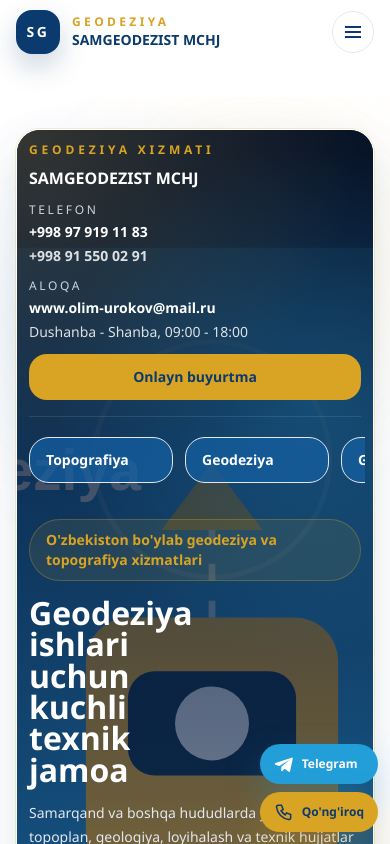
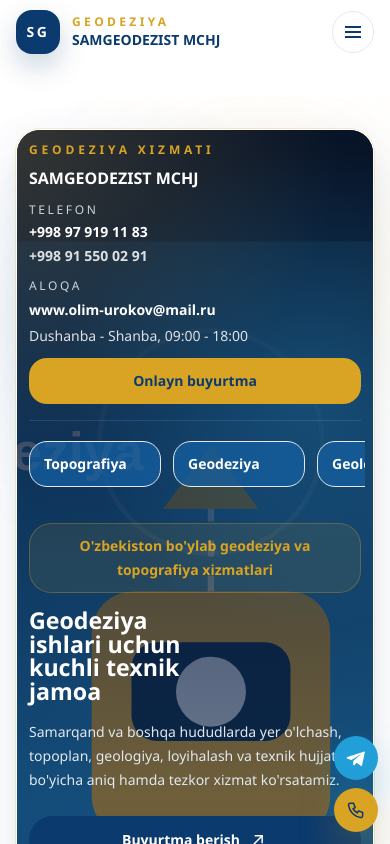
Before and after one commit to abdugani2004/samgeodezist, a Next.js app: page / in a window 390 px wide. Shown: the top 844 px of the page. Built offline with nearby package versions, Linux system fonts and the light colour scheme.

Commit message:
Refine mobile hero polish

```diff
--- a/components/layout/FloatingContact.tsx
+++ b/components/layout/FloatingContact.tsx
@@ -11,19 +11,21 @@
     <div className="fixed bottom-3 right-3 z-[60] flex flex-col gap-2 sm:bottom-5 sm:right-5 sm:gap-3">
       <Link
         href={telegramLink}
-        className="inline-flex items-center gap-2 rounded-full bg-[#229ED9] px-3.5 py-2.5 text-xs font-semibold text-white shadow-[0_18px_38px_rgba(34,158,217,0.28)] transition duration-300 hover:-translate-y-0.5 hover:shadow-[0_22px_46px_rgba(34,158,217,0.34)] sm:px-5 sm:py-3 sm:text-sm"
+        className="inline-flex h-11 w-11 items-center justify-center rounded-full bg-[#229ED9] text-white shadow-[0_18px_38px_rgba(34,158,217,0.28)] transition duration-300 hover:-translate-y-0.5 hover:shadow-[0_22px_46px_rgba(34,158,217,0.34)] sm:h-auto sm:w-auto sm:gap-2 sm:px-5 sm:py-3 sm:text-sm"
         target="_blank"
         rel="noreferrer"
+        aria-label="Telegram"
       >
         <TelegramIcon />
-        Telegram
+        <span className="hidden sm:inline">Telegram</span>
       </Link>
       <Link
         href={`tel:${primaryPhone}`}
-        className="inline-flex items-center gap-2 rounded-full bg-brand-gold px-3.5 py-2.5 text-xs font-semibold text-brand-navy shadow-[0_18px_38px_rgba(217,164,35,0.26)] transition duration-300 hover:-translate-y-0.5 hover:shadow-[0_22px_46px_rgba(217,164,35,0.34)] sm:px-5 sm:py-3 sm:text-sm"
+        className="inline-flex h-11 w-11 items-center justify-center rounded-full bg-brand-gold text-brand-navy shadow-[0_18px_38px_rgba(217,164,35,0.26)] transition duration-300 hover:-translate-y-0.5 hover:shadow-[0_22px_46px_rgba(217,164,35,0.34)] sm:h-auto sm:w-auto sm:gap-2 sm:px-5 sm:py-3 sm:text-sm"
+        aria-label="Qo'ng'iroq"
       >
         <PhoneIcon />
-        Qo&#39;ng&#39;iroq
+        <span className="hidden sm:inline">Qo&#39;ng&#39;iroq</span>
       </Link>
     </div>
   );
--- a/components/sections/Hero.tsx
+++ b/components/sections/Hero.tsx
@@ -48,7 +48,9 @@
 
               <div className="space-y-1">
                 <p className="text-xs uppercase tracking-[0.22em] text-slate-300">Aloqa</p>
-                <p className="break-all text-sm font-semibold text-white sm:text-base">{companyEmail}</p>
+                <p className="break-all text-sm font-semibold leading-6 text-white sm:text-base">
+                  {companyEmail}
+                </p>
                 <p className="text-sm text-white/85 sm:text-base">{workingHours}</p>
               </div>
 
@@ -66,7 +68,7 @@
                   <Link
                     key={service.slug}
                     href={`/xizmatlar#${service.slug}`}
-                    className="min-w-[144px] rounded-[20px] border border-white/12 bg-brand-blue/75 px-4 py-3 text-sm font-semibold text-white transition duration-300 hover:-translate-y-1 hover:bg-brand-blue lg:min-w-0 lg:py-4"
+                    className="min-w-[132px] rounded-[18px] border border-white/12 bg-brand-blue/75 px-3.5 py-3 text-sm font-semibold text-white transition duration-300 hover:-translate-y-1 hover:bg-brand-blue sm:min-w-[144px] sm:px-4 lg:min-w-0 lg:py-4"
                   >
                     {service.title}
                   </Link>
@@ -76,11 +78,11 @@
 
             <div className="mt-8 grid items-end gap-6 lg:grid-cols-[1.05fr_0.95fr] lg:gap-10">
               <div className="relative">
-                <p className="hero-chip hero-chip-accent inline-flex rounded-full border border-brand-gold/30 bg-brand-gold/10 px-4 py-2.5 text-sm font-semibold text-brand-gold sm:px-5 sm:py-3 sm:text-lg">
+                <p className="hero-chip hero-chip-accent inline-flex max-w-full rounded-[22px] border border-brand-gold/30 bg-brand-gold/10 px-4 py-2.5 text-center text-sm font-semibold leading-6 text-brand-gold sm:rounded-full sm:px-6 sm:py-3.5 sm:text-2xl sm:leading-normal">
                   O&#39;zbekiston bo&#39;ylab geodeziya va topografiya xizmatlari
                 </p>
 
-                <h1 className="mt-4 max-w-[11ch] text-[2rem] font-bold leading-[0.98] text-white sm:mt-5 sm:text-5xl lg:text-[5rem]">
+                <h1 className="mt-4 max-w-[12ch] text-[1.45rem] font-bold leading-[1.02] text-white sm:mt-5 sm:text-3xl lg:text-[2.5rem]">
                   Geodeziya ishlari uchun kuchli texnik jamoa
                 </h1>
 
```
